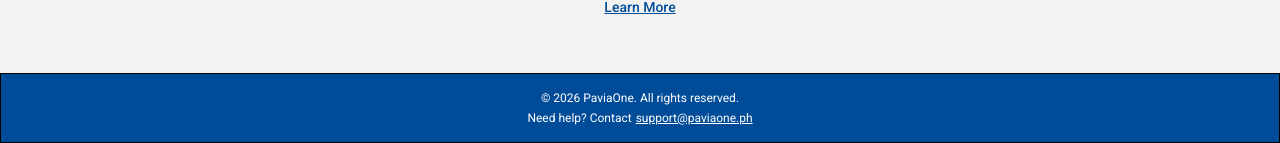
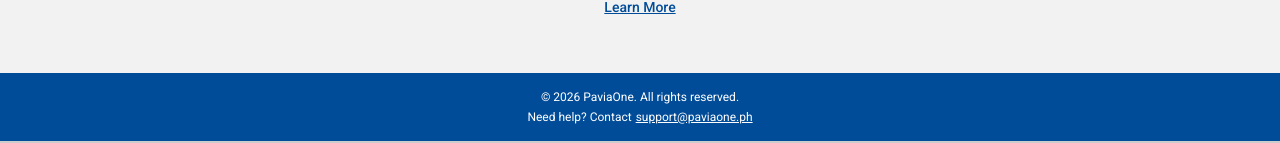
Before and after one commit to dreyyan/pavia-one, a React (Vite) app in the folder frontend/: page / in a window 1280 px wide. Shown: the part 1527-1670 px from the top of the page. Built offline with nearby package versions, Linux system fonts and the light colour scheme.

Commit message:
style(footer): remove black border

```diff
--- a/frontend/src/components/Footer.tsx
+++ b/frontend/src/components/Footer.tsx
@@ -1,6 +1,6 @@
 const Footer = () => {
     return (
-        <footer className="flex flex-col py-4 px-3 justify-center items-center gap-y-1 border bg-[var(--color-primary-700)]">
+        <footer className="flex flex-col py-4 px-3 justify-center items-center gap-y-1 bg-[var(--color-primary-700)]">
             {/* <img src="/pavia-one-banner-white.svg" className="" /> */}
             <p className="font-roboto text-xs text-white">© 2026 PaviaOne. All rights reserved.</p>
             <span className="flex gap-x-1">
```
